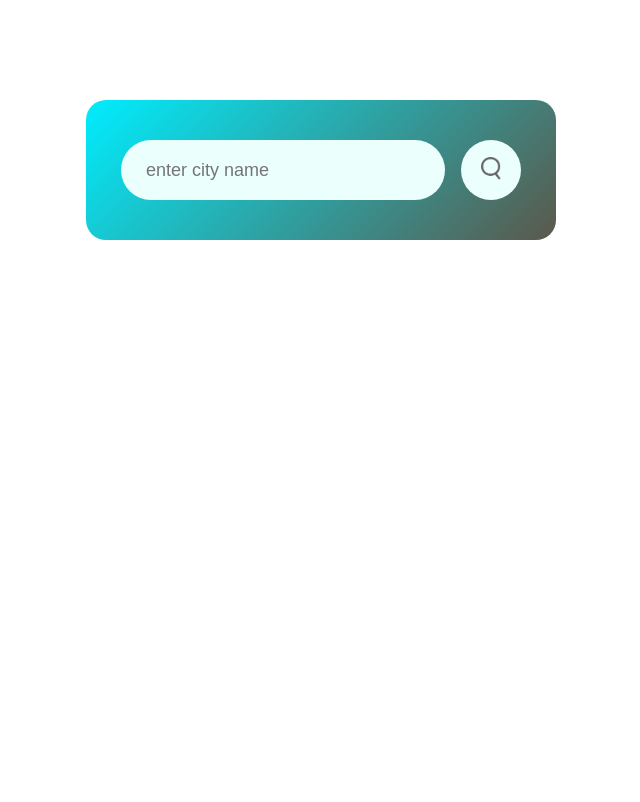
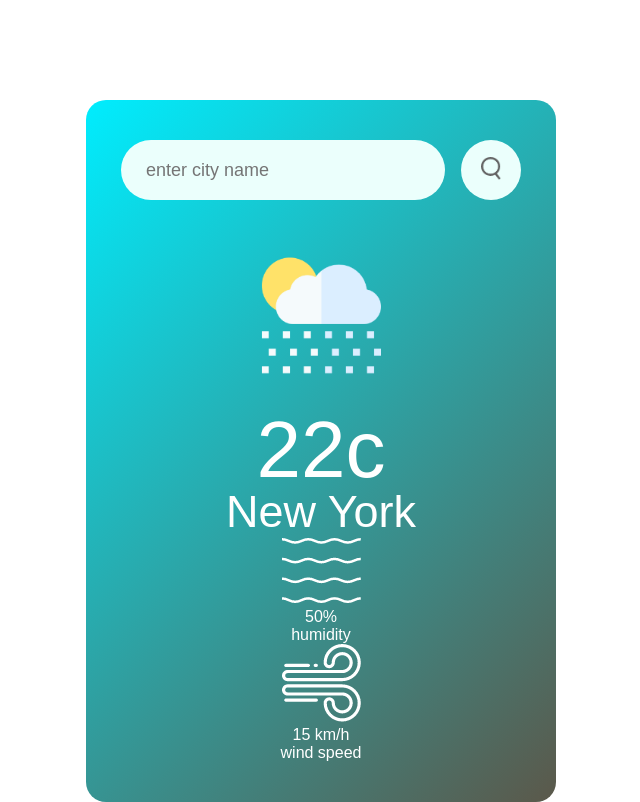
Before and after one commit to AyaGaafar95/Js-weather-app, a plain HTML site: page index.html in a window 1280 px wide. Shown: the whole page, without its empty margins (319-959 px from the left). Drawn offline with Linux system fonts and the light colour scheme.

Commit message:
style weather class

```diff
--- a/index.html
+++ b/index.html
@@ -12,6 +12,27 @@
             <input type="text" placeholder="enter city name" spellcheck="false">
             <button><img src="images/search.png" alt=""></button>
         </div>
+        <div class="weather">
+            <img src="images/rain.png" alt="rain" class="weather-icon">
+            <h1 class="temp">22c</h1>
+            <h2 class="city">New York</h2>
+            <div class="details">
+                <div class="col">
+                    <img src="images/humidity.png" alt="">
+                    <div>
+                        <p class="humidity">50%</p>
+                        <p>humidity</p>
+                    </div>
+                </div>
+                <div class="col">
+                    <img src="images/wind.png" alt="">
+                    <div>
+                        <p class="wind">15 km/h</p>
+                        <p>wind speed</p>
+                    </div>
+                </div>
+            </div>
+        </div>
     </div>
 </body>
 </html>
--- a/style.css
+++ b/style.css
@@ -47,3 +47,16 @@ body{
 .search button img{
     width: 20px;
 }
+.weather-icon{
+   width: 170px;
+   margin-top: 30px;
+}
+.weather h1{
+font-size: 80px;
+font-weight: 500;
+}
+.weather h2 {
+    font-size: 45px;
+    font-weight: 400;
+    margin-top: -10px;
+}
```
